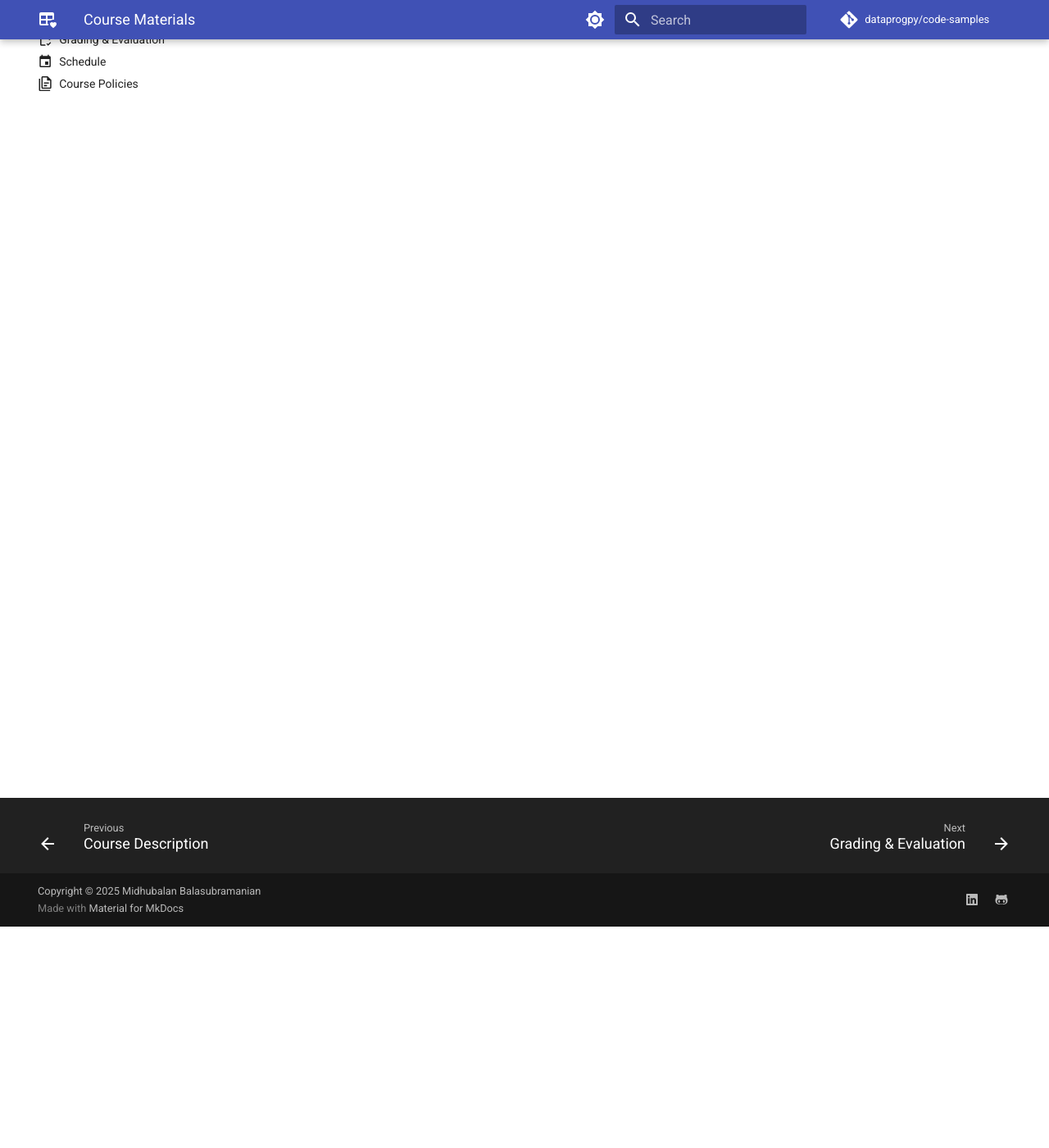
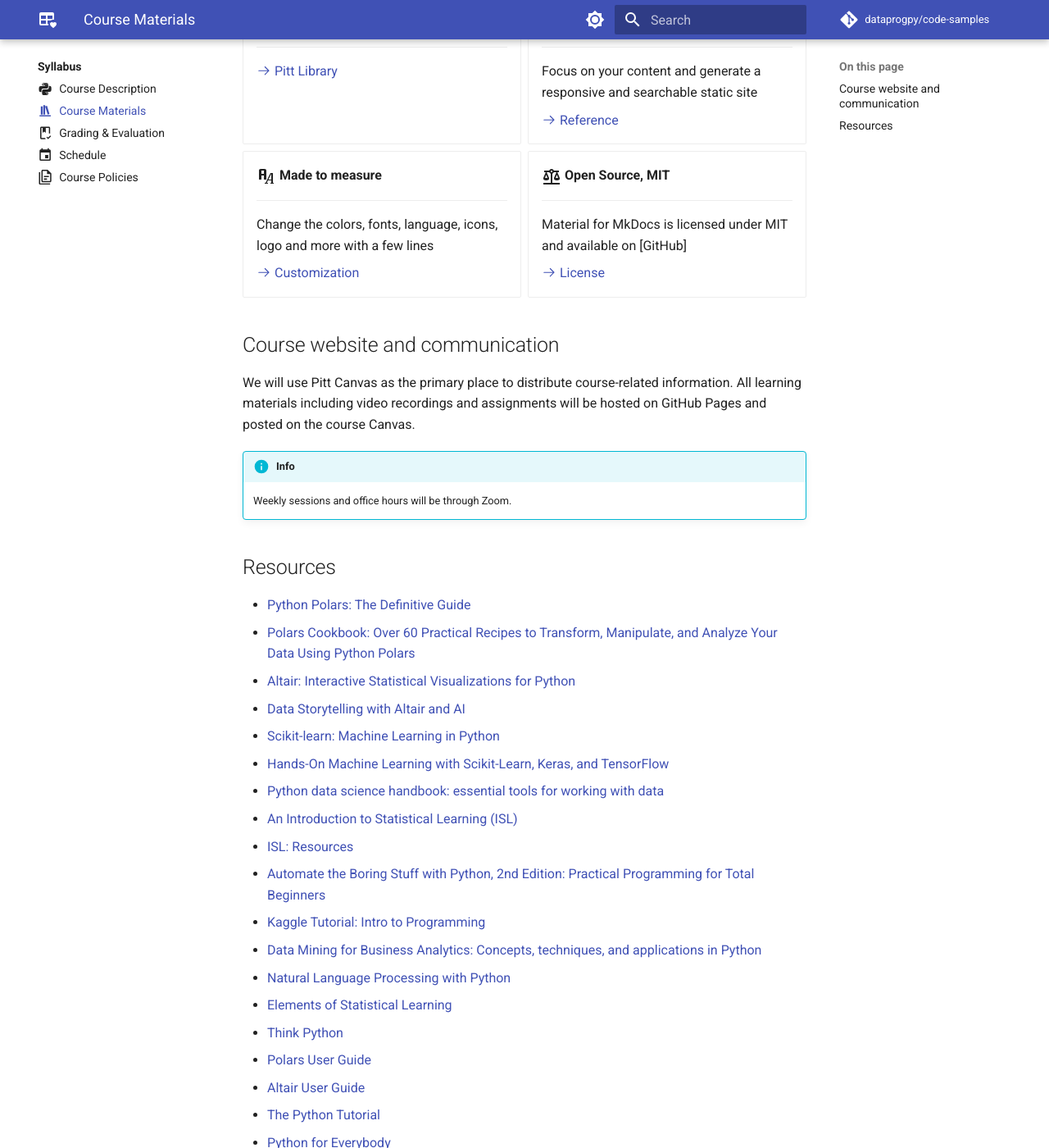
Before and after one commit to dataprogpy/dataprogpy.github.io, an MkDocs documentation site: the page built from docs/syllabus/course-materials.md, in a window 1280 px wide and 1400 px high, scrolled down 270 px. Shown: the whole window at 82% size. Built offline with MkDocs 1.6.1 and Material for MkDocs 9.7.7, drawn with Linux system fonts in a browser that asks for light colours; comment, search, counter and statistics services are not loaded; some of the changed text lies outside the part shown.

Commit message:
Add course materials page

```diff
--- a/docs/syllabus/course-materials.md
+++ b/docs/syllabus/course-materials.md
@@ -3,3 +3,73 @@ icon: material/bookshelf
 ---
 
 # Course Materials
+
+<div class="grid cards" markdown>
+
+-   :material-clock-fast:{ .lg .middle } __Pitt Resources__
+
+    ---
+
+    [:octicons-arrow-right-24: Pitt Library](#)
+
+-   :fontawesome-brands-markdown:{ .lg .middle } __It's just Markdown__
+
+    ---
+
+    Focus on your content and generate a responsive and searchable static site
+
+    [:octicons-arrow-right-24: Reference](https://pitt.primo.exlibrisgroup.com/permalink/01PITT_INST/i25aoe/cdi_safari_books_v2_9781098156077)
+
+-   :material-format-font:{ .lg .middle } __Made to measure__
+
+    ---
+
+    Change the colors, fonts, language, icons, logo and more with a few lines
+
+    [:octicons-arrow-right-24: Customization](#)
+
+-   :material-scale-balance:{ .lg .middle } __Open Source, MIT__
+
+    ---
+
+    Material for MkDocs is licensed under MIT and available on [GitHub]
+
+    [:octicons-arrow-right-24: License](#)
+
+</div>
+
+
+
+## Course website and communication
+
+We will use Pitt Canvas as the primary place to distribute course-related information. All learning
+materials including video recordings and assignments will be hosted on GitHub Pages and posted on the course Canvas.
+
+!!! info
+
+    Weekly sessions and office hours will be through Zoom.
+
+## Resources
+
+- [Python Polars: The Definitive Guide](https://pitt.primo.exlibrisgroup.com/permalink/01PITT_INST/i25aoe/cdi_safari_books_v2_9781098156077)
+- [Polars Cookbook: Over 60 Practical Recipes to Transform, Manipulate, and Analyze Your Data Using Python Polars](https://pitt.primo.exlibrisgroup.com/permalink/01PITT_INST/i25aoe/cdi_askewsholts_vlebooks_9781805125150)
+- [Altair: Interactive Statistical Visualizations for Python](https://pitt.primo.exlibrisgroup.com/permalink/01PITT_INST/i25aoe/cdi_unpaywall_primary_10_21105_joss_01057)
+- [Data Storytelling with Altair and AI](https://pitt.primo.exlibrisgroup.com/permalink/01PITT_INST/i25aoe/cdi_safari_books_v2_9781633437920)
+- [Scikit-learn: Machine Learning in Python](https://pitt.primo.exlibrisgroup.com/permalink/01PITT_INST/i25aoe/cdi_hal_primary_oai_HAL_hal_00650905v2)
+- [Hands-On Machine Learning with Scikit-Learn, Keras, and TensorFlow](https://pitt.primo.exlibrisgroup.com/permalink/01PITT_INST/i25aoe/cdi_proquest_ebookcentral_EBC30168989)
+- [Python data science handbook: essential tools for working with data](https://pitt.primo.exlibrisgroup.com/permalink/01PITT_INST/i25aoe/cdi_askewsholts_vlebooks_9781098121198)
+- [An Introduction to Statistical Learning (ISL)](https://hastie.su.domains/ISLP/ISLP_website.pdf.download.html)
+- [ISL: Resources](https://www.statlearning.com/resources-python)
+- [Automate the Boring Stuff with Python, 2nd Edition: Practical Programming for Total Beginners](https://pitt.primo.exlibrisgroup.com/permalink/01PITT_INST/i25aoe/cdi_askewsholts_vlebooks_9781593279936)
+- [Kaggle Tutorial: Intro to Programming](https://www.kaggle.com/learn/intro-to-programming)
+- [Data Mining for Business Analytics: Concepts, techniques, and applications in Python](https://pitt.primo.exlibrisgroup.com/permalink/01PITT_INST/e8h8hp/alma9998682002406236)
+- [Natural Language Processing with Python](https://www.nltk.org/book/)
+- [Elements of Statistical Learning](https://hastie.su.domains/ElemStatLearn/)
+- [Think Python](https://allendowney.github.io/ThinkPython/)
+- [Polars User Guide](https://docs.pola.rs/)
+- [Altair User Guide](https://altair-viz.github.io/user_guide/data.html)
+- [The Python Tutorial](https://docs.python.org/3/tutorial/index.html)
+- [Python for Everybody](https://www.py4e.com/)
+- [scikit-learn User Guide](https://scikit-learn.org/stable/user_guide.html)
+- [Google Colab](https://colab.research.google.com/)
+- [Colaboratory Release Notes](https://colab.research.google.com/notebooks/relnotes.ipynb)
```
